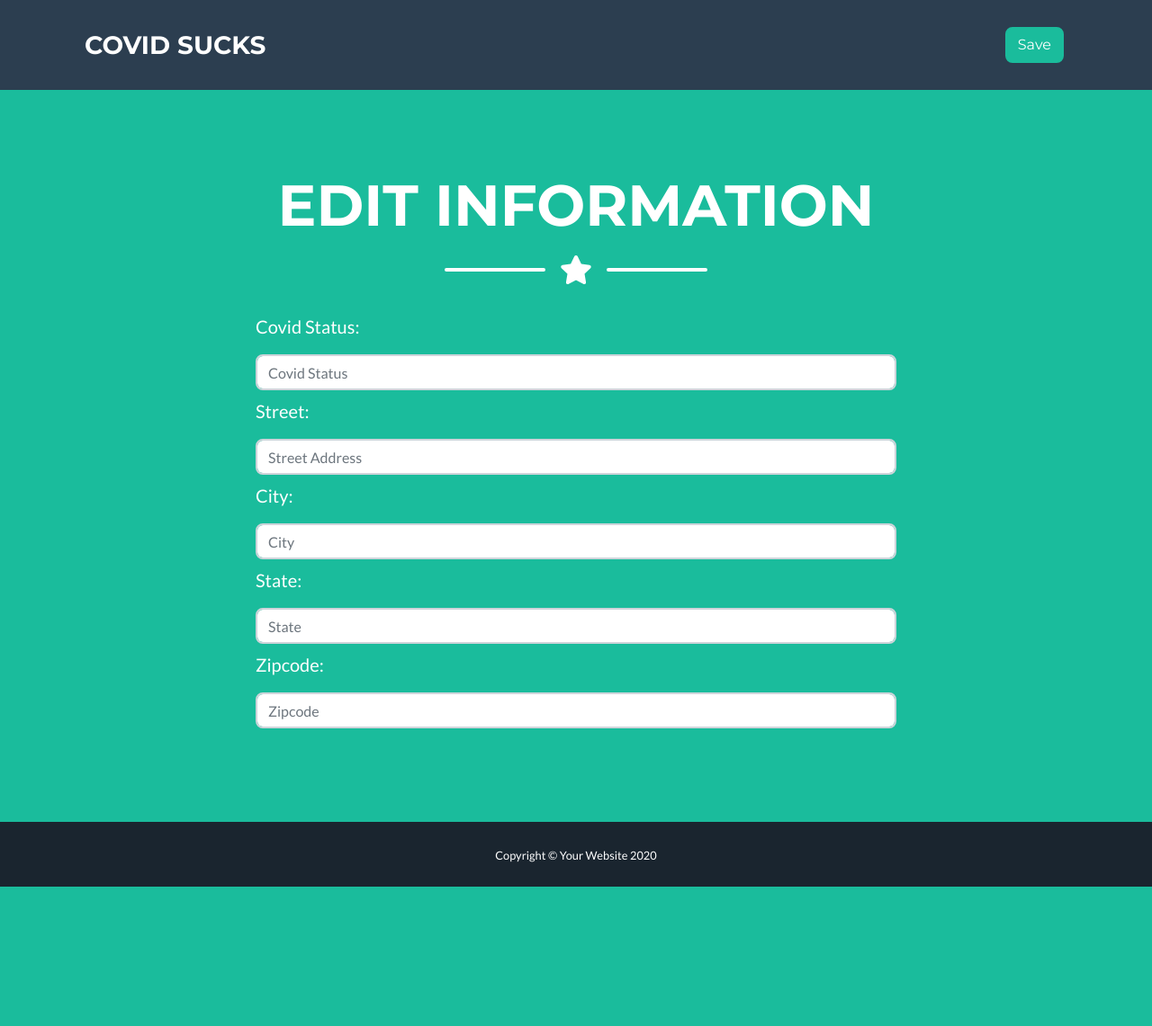
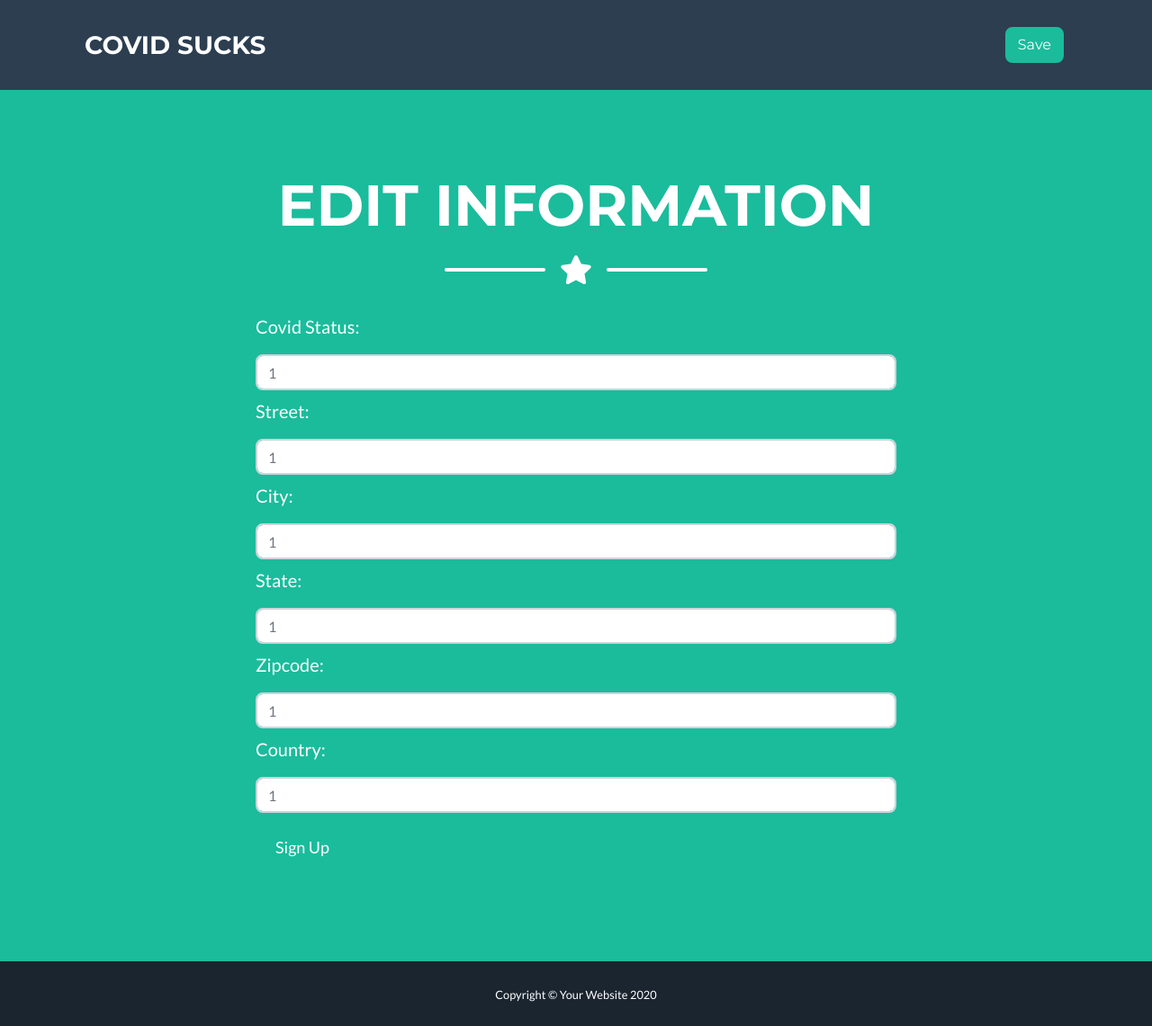
Before and after one commit to Ttran829/covid-sucks, a PHP site: page /edit.php in a window 1280 px wide. Shown: the whole page at 90% size. Before the commit the page ends 986 px from the top, so only its background shows below. Run offline with PHP 8.4, Linux system fonts and the light colour scheme; the visitor is signed in with stand-in values (Sample User, id 1); some libraries are stand-ins or nearby versions.

Commit message:
why does update hate me

```diff
--- a/edit.php
+++ b/edit.php
@@ -1,3 +1,10 @@
+<?php session_start();
+
+if (!isset($_SESSION['session_user_id'])) {
+  echo "<script>location.href = 'login.php';</script>";
+}
+
+?>
 <!DOCTYPE html>
 <html lang="en">
     <head>
@@ -17,6 +24,7 @@
         <link href="css/styles.css" rel="stylesheet" />
     </head>
     <body id="page-top">
+        <form action="edit_db.php" method="POST">
             <!-- Navigation-->
             <nav class="navbar navbar-expand-lg bg-secondary text-uppercase fixed-top" id="mainNav">
                 <div class="container">
@@ -27,7 +35,7 @@
                     </button>
                     <div class="collapse navbar-collapse" id="navbarResponsive">
                         <ul class="navbar-nav ml-auto">
-                        <li class="nav-item mx-0 mx-lg-1"><input type="submit" value="Save" name="action" class="btn btn-primary" title="Save Changes"></input></li>
+                            <li class="nav-item mx-0 mx-lg-1"><a href="profile.php"><input type="submit" value="Save" name="action" class="btn btn-primary" title="Save Changes"></input></a></li>
                         </ul>
                     </div>
                 </div>
@@ -48,33 +56,40 @@
                             <p class="lead">Covid Status:</p>
                             <div class="control-group">
                                 <div class="form-group controls mb-0 pb-2">
-                                <input class="form-control" id="covid_status" type="text" placeholder="Covid Status" required="required" data-validation-required-message="Please enter your covid status." />
+                                    <input class="form-control" name = "covid_status" id="covid_status" type="text" placeholder="<?php echo $_SESSION['session_covid_status'] ?>" />
                                 </div>
                             </div>
                             <p class="lead">Street:</p>
                             <div class="control-group">
                                 <div class="form-group controls mb-0 pb-2">
-                                <input class="form-control" id="street" type="text" placeholder="Street Address" required="required" data-validation-required-message="Please enter your street address." />
+                                    <input class="form-control" name = "street" id="street" type="text" placeholder="<?php echo $_SESSION['session_current_location_street'] ?>" />
                                 </div>
                             </div>
                             <p class="lead">City:</p>
                             <div class="control-group">
                                 <div class="form-group controls mb-0 pb-2">
-                                <input class="form-control" id="city" type="text" placeholder="City" required="required" data-validation-required-message="Please enter your city." />
+                                    <input class="form-control" name = "city" id="city" type="text" placeholder="<?php echo $_SESSION['session_current_location_city'] ?>" />
                                 </div>
                             </div>
                             <p class="lead">State:</p>
                             <div class="control-group">
                                 <div class="form-group controls mb-0 pb-2">
-                                <input class="form-control" id="state" type="text" placeholder="State" required="required" data-validation-required-message="Please enter your state." />
+                                    <input class="form-control" name = "state" id="state" type="text" placeholder="<?php echo $_SESSION['session_current_location_state'] ?>" />
                                 </div>
                             </div>
                             <p class="lead">Zipcode:</p>
                             <div class="control-group">
                                 <div class="form-group controls mb-0 pb-2">
-                                <input class="form-control" id="zipcode" type="text" placeholder="Zipcode" required="required" data-validation-required-message="Please enter your zipcode." />
+                                    <input class="form-control" name = "zipcode" id="zipcode" type="text" placeholder="<?php echo $_SESSION['session_current_location_zipcode'] ?>" />
                                 </div>
                             </div>
+                            <p class="lead">Country:</p>
+                            <div class="control-group">
+                                <div class="form-group controls mb-0 pb-2">
+                                    <input class="form-control" name = "country" id="country" type="text" placeholder="<?php echo $_SESSION['session_current_location_country'] ?>" />
+                                </div>
+                            </div>
+                            <button type="submit" class="btn btn-primary" style="padding: 15px 20px; font-size:18px">Sign Up</button>
                         </div>
                     </div>
                 </div>
@@ -98,5 +113,6 @@
             <script src="assets/mail/contact_me.js"></script>
             <!-- Core theme JS-->
             <script src="js/scripts.js"></script>
+        </form>
     </body>
 </html>
--- a/login.php
+++ b/login.php
@@ -5,7 +5,7 @@
         <meta name="viewport" content="width=device-width, initial-scale=1, shrink-to-fit=no" />
         <meta name="description" content="" />
         <meta name="author" content="" />
-        <title>Freelancer - Start Bootstrap Theme</title>
+        <title>Covid Sucks - Login</title>
         <!-- Favicon-->
         <link rel="icon" type="image/x-icon" href="assets/img/favicon.ico" />
         <!-- Font Awesome icons (free version)-->
--- a/login_verify.php
+++ b/login_verify.php
@@ -19,6 +19,12 @@
             if ($emailAttempt == $result['email'] && $passwordAttempt == $result['password']){
                 $_SESSION['session_user_id'] = $result['user_id'];
                 $_SESSION['session_name'] = $result['name'];
+                $_SESSION['session_covid_status'] = $result['covid_status'];
+                $_SESSION['session_current_location_street'] = $result['current_location_street'];
+                $_SESSION['session_current_location_city'] = $result['current_location_city'];
+                $_SESSION['session_current_location_state'] = $result['current_location_state'];
+                $_SESSION['session_current_location_zipcode'] = $result['current_location_zipcode'];
+                $_SESSION['session_current_location_country'] = $result['current_location_country'];
                 return true;
                 }
         }
```
Also changed, not shown: edit_db.php (added, +35 -0 lines), profile.php (+8 -5 lines), signup_add.php (+0 -9 lines). Lines whose indentation alone changed are shown as unchanged.
